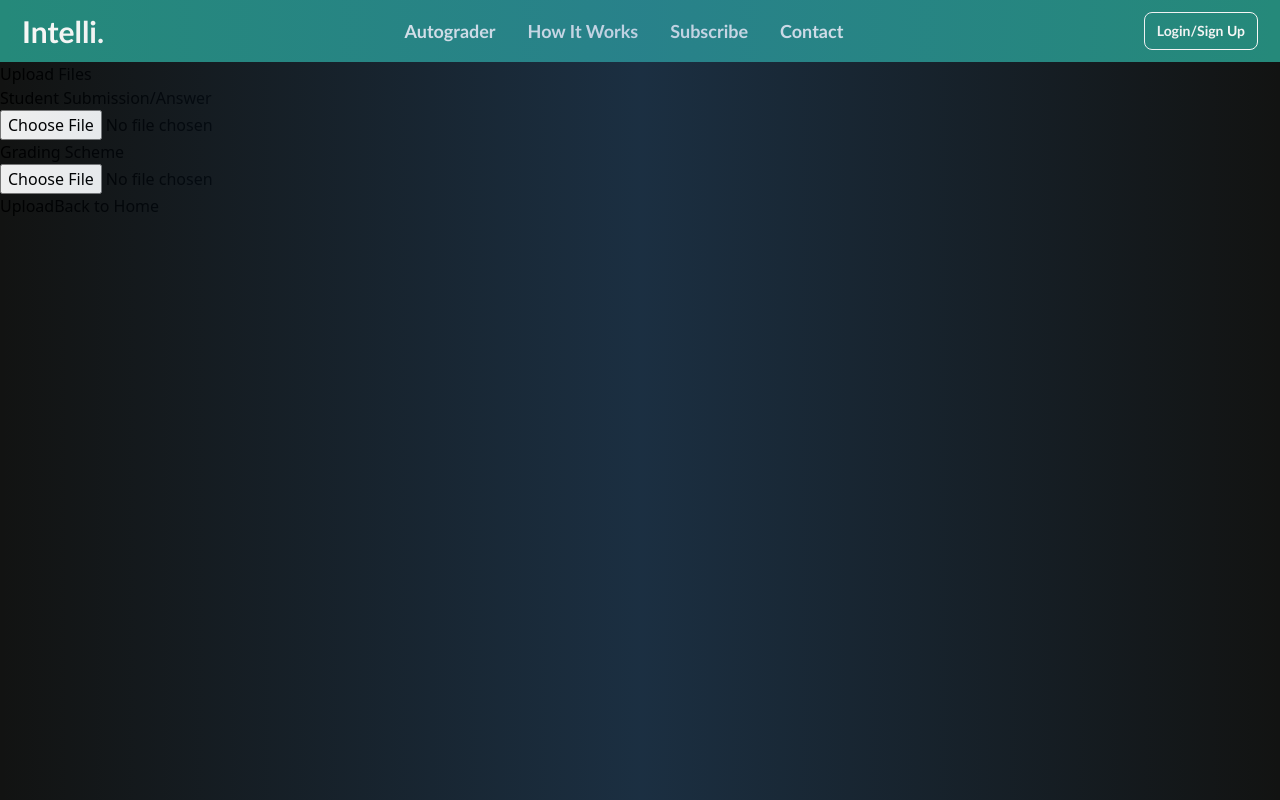
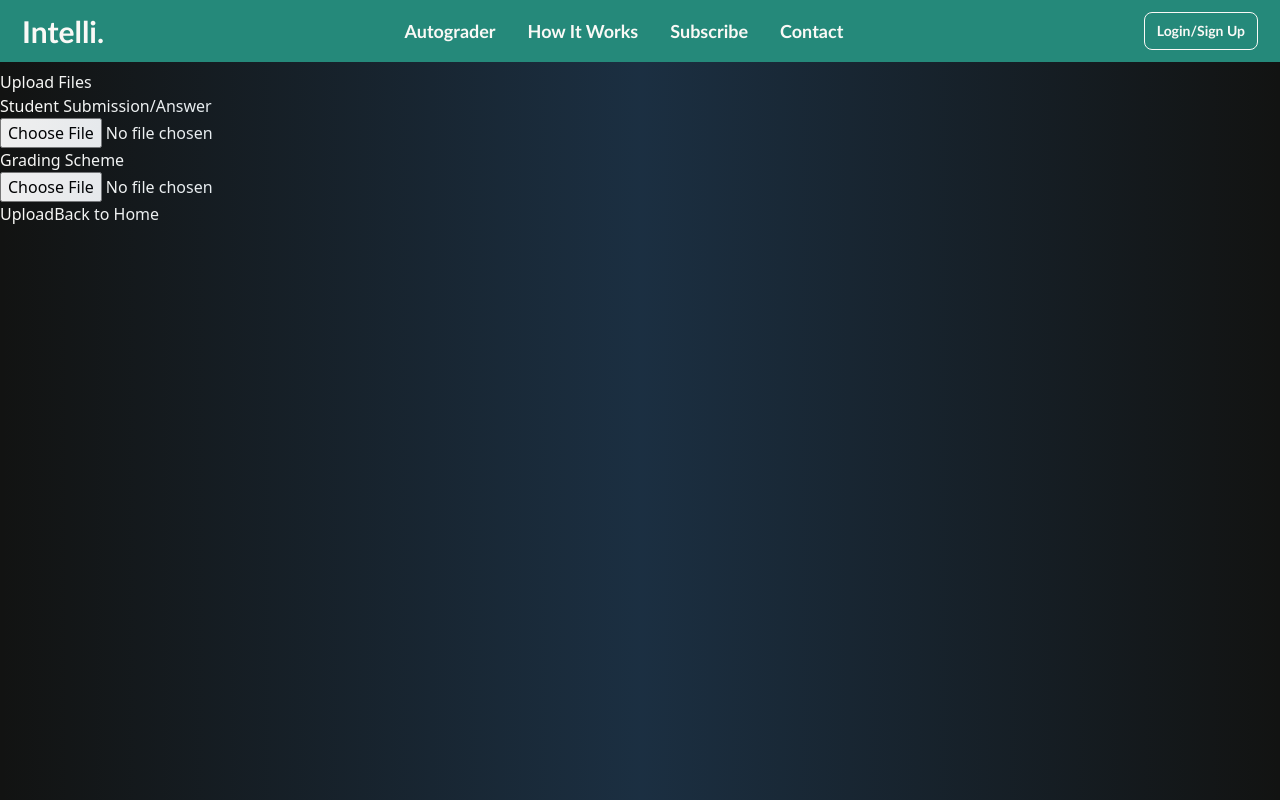
Before and after one commit to b4tan/Intelli, a React (Create React App) app in the folder client/: page /norubric in a window 1280 px wide. Shown: the top 800 px of the page. Built offline with nearby package versions, Linux system fonts and the light colour scheme.

Commit message:
navbar adjustment

```diff
--- a/client/src/navbar.js
+++ b/client/src/navbar.js
@@ -7,14 +7,16 @@ function Navbar() {
 
   const scrollToSection = (sectionId) => {
     const section = document.getElementById(sectionId);
+    const navbarHeight = 70;
     if (section) {
-      section.scrollIntoView({ behavior: 'smooth' });
+      const offsetTop = section.getBoundingClientRect().top + window.scrollY - navbarHeight;
+      window.scrollTo({ top: offsetTop, behavior: 'smooth' });
     }
   };
 
   return (
     <nav
-      className="flex items-center justify-between p-3 w-full overflow-x-hidden"
+      className="flex items-center justify-between p-3 w-full fixed overflow-x-hidden z-50 top-0"
       style={{
         backgroundColor: '#25897a',
       }}
@@ -75,3 +77,5 @@ function Navbar() {
 }
 
 export default Navbar;
+
+{/* navbar links should redirect to home page and scroll to that area when clicked from norubric and rubric */}
--- a/client/src/norubric.css
+++ b/client/src/norubric.css
@@ -1,6 +1,5 @@
 .no-rubric-container {
     text-align: center;
-    margin-top: 50px;
   }
 
   .upload-section {
--- a/client/src/norubric.js
+++ b/client/src/norubric.js
@@ -1,4 +1,4 @@
-import React, { useState } from 'react';
+import React, { useState, useEffect } from 'react';
 import { Link } from 'react-router-dom';
 import axios from 'axios';
 
@@ -6,6 +6,10 @@ function NoRubric() {
   const [file, setFile] = useState(null);
   const [progress, setProgress] = useState({ started: false, pc: 0 });
   const [msg, setMsg] = useState(null);
+
+  useEffect(() => {
+    window.scrollTo(0, 0);
+  }, []);
 
   // Function to handle file upload
   function handleUpload() {
@@ -39,7 +43,7 @@ function NoRubric() {
 
   return (
 
-    <div className="no-rubric-container">
+    <div className="no-rubric-container text-[#FAF9F6] pt-[70px]">
         <div className="absolute inset-0 h-[2500px] bg-gradient-to-r from-transparent via-[#3070b0]/30 to-transparent z-5 pointer-events-none"></div>
 
       <h2>Upload Files</h2>
--- a/client/src/rubric.css
+++ b/client/src/rubric.css
@@ -1,6 +1,5 @@
 .rubric-container {
     max-width: 800px;
-    margin: 0 auto;
     padding: 20px;
     font-family: Arial, sans-serif;
     text-align: center;
--- a/client/src/rubric.js
+++ b/client/src/rubric.js
@@ -1,4 +1,4 @@
-import React, { useState } from 'react';
+import React, { useState , useEffect } from 'react';
 import { Link } from 'react-router-dom';
 import axios from 'axios';
 
@@ -8,6 +8,10 @@ function Rubric() {
   const [msg, setMsg] = useState(null);
   const [questions, setQuestions] = useState([]);
   const [generatedFileUrl, setGeneratedFileUrl] = useState(null);
+
+  useEffect(() => {
+    window.scrollTo(0, 0);
+  }, []);
 
   function handleUpload() {
     if (!file && !generatedFileUrl) {
@@ -89,7 +93,9 @@ function Rubric() {
   };
 
   return (
-    <div className="rubric-container">
+    <div className="rubric-container text-[#FAF9F6] pt-[70px]">
+      <div className="absolute inset-0 h-[2500px] bg-gradient-to-r from-transparent via-[#3070b0]/30 to-transparent z-5 pointer-events-none"></div>
+
       <h1>Welcome to our free response autograder</h1>
       <h2>Please upload the submission below</h2>
 
```
